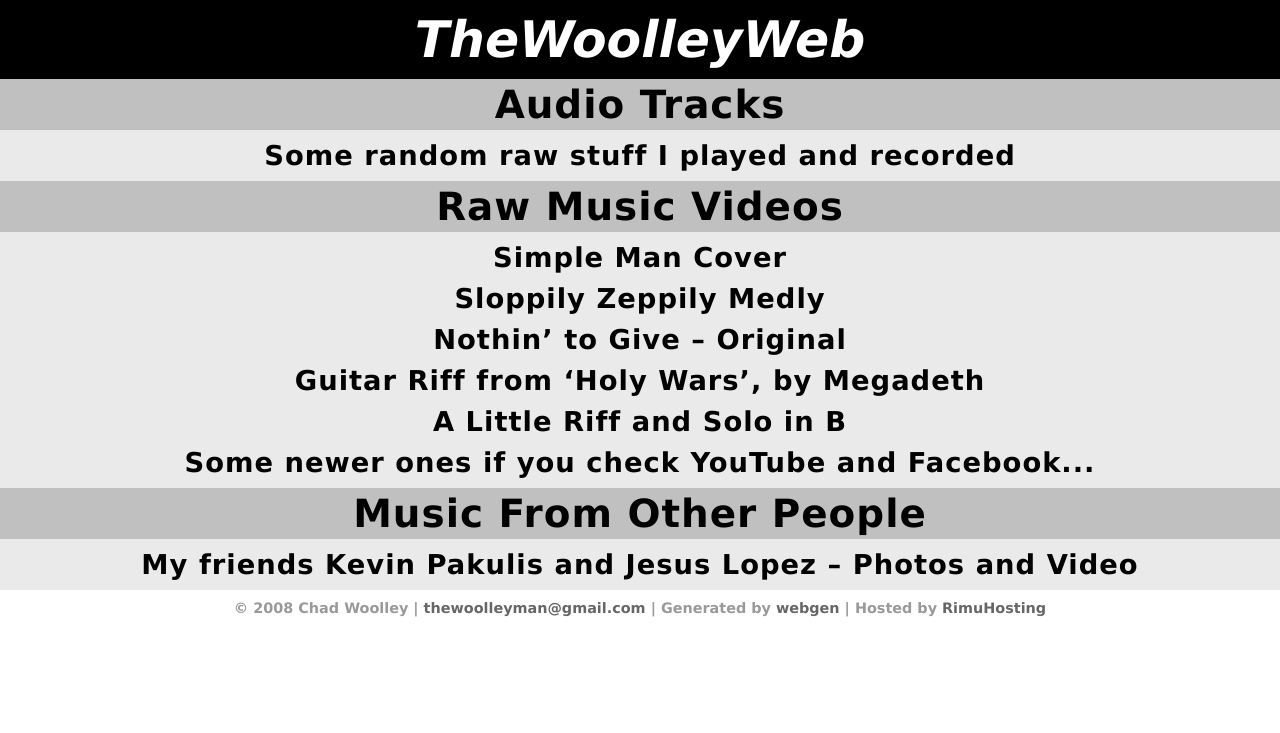
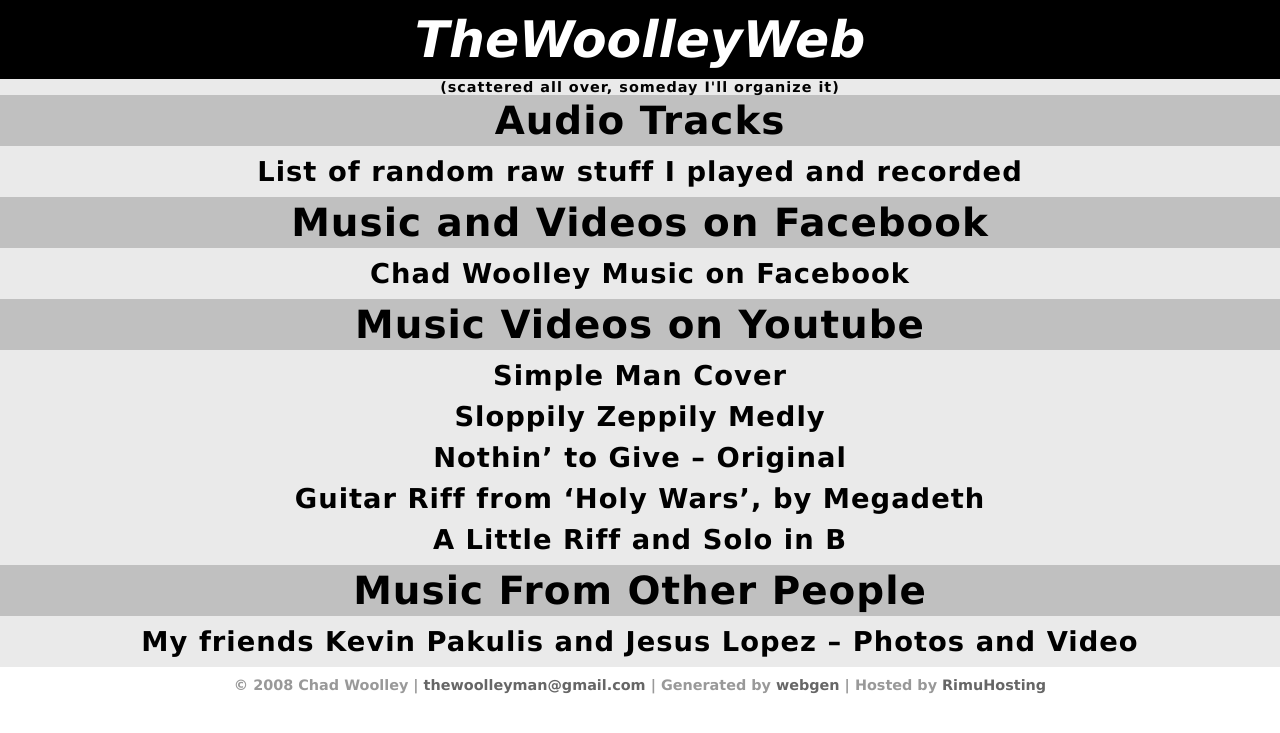
Before and after one commit to thewoolleyman/thewoolleyman, a Jekyll site: the page hobbies/music.html, which Jekyll copies as it is, in a window 1280 px wide. Shown: the top 733 px of the page. Built offline with Jekyll 4.4.1, drawn with Linux system fonts in a browser that asks for light colours.

Commit message:
update pics and music

```diff
--- a/hobbies/music.html
+++ b/hobbies/music.html
@@ -26,22 +26,41 @@
       </div>
 
       <div id="content">
-<h1>Audio Tracks</h1>
-<h2><a href="http://www.thewoolleyweb.com/music">Some random raw stuff I played and recorded</a></h2>
-<h1>Raw Music Videos</h1>
-<h2><a href="http://www.youtube.com/watch?v=VBRKFCDD3go" title="cover of a Junkyard tune">Simple Man Cover</a></h2>
-<h2><a href="http://www.youtube.com/watch?v=sVEm3BrsHLI" title="Three of my Led Zep Faves">Sloppily Zeppily Medly</a></h2>
-<h2><a href="http://www.youtube.com/watch?v=_lOkaO20AbE">Nothin&#8217; to Give &#8211; Original</a></h2>
-<h2><a href="http://www.youtube.com/watch?v=BSC0DN4n2G0">Guitar Riff from &#8216;Holy Wars&#8217;, by Megadeth</a></h2>
-<h2><a href="http://www.youtube.com/watch?v=Z-VGxrQdUys">A Little Riff and Solo in B</a></h2>
-<h2>Some newer ones if you check YouTube and Facebook...</h2>
-<h1>Music From Other People</h1>
-<h2>My friends <a href="http://kevinpakulis.com/">Kevin Pakulis</a> and <a href="http://profile.myspace.com/index.cfm?fuseaction=user.viewprofile&amp;friendID=90686798">Jesus Lopez</a> &#8211; <a href="http://flickr.com/photos/thewoolleyman/sets/72157608048864393">Photos</a> and <a href="http://flickr.com/photos/thewoolleyman/2944124572/in/set-72157608048864393/">Video</a></h2>
+        (scattered all over, someday I'll organize it)
+
+        <h1>Audio Tracks</h1>
+        <h2><a href="http://www.thewoolleyweb.com/music">List of random raw stuff I played and
+          recorded</a></h2>
+
+        <h1>Music and Videos on Facebook</h1>
+        <h2><a href="https://www.facebook.com/Chad-Woolley-Music-170667413570929/">Chad Woolley Music on Facebook</a></h2>
+
+        <h1>Music Videos on Youtube</h1>
+        <h2><a href="http://www.youtube.com/watch?v=VBRKFCDD3go" title="cover of a Junkyard tune">Simple
+          Man Cover</a></h2>
+        <h2><a href="http://www.youtube.com/watch?v=sVEm3BrsHLI" title="Three of my Led Zep Faves">Sloppily
+          Zeppily Medly</a></h2>
+        <h2><a href="http://www.youtube.com/watch?v=_lOkaO20AbE">Nothin&#8217; to Give &#8211;
+          Original</a></h2>
+        <h2><a href="http://www.youtube.com/watch?v=BSC0DN4n2G0">Guitar Riff from &#8216;Holy Wars&#8217;,
+          by Megadeth</a></h2>
+        <h2><a href="http://www.youtube.com/watch?v=Z-VGxrQdUys">A Little Riff and Solo in B</a>
+        </h2>
+
+        <h1>Music From Other People</h1>
+        <h2>My friends <a href="http://kevinpakulis.com/">Kevin Pakulis</a> and <a
+          href="http://profile.myspace.com/index.cfm?fuseaction=user.viewprofile&amp;friendID=90686798">Jesus
+          Lopez</a> &#8211; <a
+          href="http://flickr.com/photos/thewoolleyman/sets/72157608048864393">Photos</a> and <a
+          href="http://flickr.com/photos/thewoolleyman/2944124572/in/set-72157608048864393/">Video</a>
+        </h2>
       </div>
 
     </div>
 
-    <div id="footer">&copy; 2008 Chad Woolley | <a href="mailto:thewoolleyman@gmail.com">thewoolleyman@gmail.com</a> | Generated by <a href="http://webgen.rubyforge.org">webgen</a> | Hosted by <a href="http://rimuhosting.com">RimuHosting</a></div>
+    <div id="footer">&copy; 2008 Chad Woolley | <a href="mailto:thewoolleyman@gmail.com">thewoolleyman@gmail.com</a>
+      | Generated by <a href="http://webgen.rubyforge.org">webgen</a> | Hosted by <a
+        href="http://rimuhosting.com">RimuHosting</a></div>
     <script src="http://www.google-analytics.com/urchin.js" type="text/javascript">
 </script>
 <script type="text/javascript">
--- a/index.html
+++ b/index.html
@@ -68,10 +69,9 @@
 <h2><a href="https://content.pivotal.io/authors/chad-woolley" title="At pivotallabs.com">Work Blog (defunct)</a></h2>
 <h2><a href="resume/resume_woolley.html" title="Not up to date">Resume</a></h2>
 <h1>Personal</h1>
-<h2><a href="music">Some Random Music I've Made</a></h2>
+<h2><a href="hobbies/music.html" title="Random raw snippets of me playing the same 5 riffs over and over">My Music</a></h2>
 <h2><a href="pics/index.html" title="are you &lt;span class=&quot;caps&quot;&gt;SURE&lt;/span&gt; you want to see these???">My Photos and Video</a></h2>
 <h2><a href="hobbies/index.html" title="&lt;span class=&quot;caps&quot;&gt;OTHER&lt;/span&gt; than hacking">My Hobbies</a></h2>
-<h2><a href="hobbies/music.html" title="Random raw snippets of me playing the same 5 riffs over and over">My Music</a></h2>
 <h2><a href="http://del.icio.us/thewoolleyman" title="Stuff I find&amp;#8230; interesting.">My Links</a> (defunct)</h2>
 <h1>Contact</h1>
 <h2>
--- a/pics/index.html
+++ b/pics/index.html
@@ -27,6 +27,8 @@
 
       <div id="content">
         <h1>Pictures and Video</h1>
+<h2><a href="https://www.facebook.com/thewoolleyman/photos" title="are you &lt;span class=&quot;caps&quot;&gt;SURE&lt;/span&gt; you want to see these???">Facebook Photos</a></h2>
+<h2><a href="https://www.facebook.com/thewoolleyman/media_set?set=vb.650387937&type=2" title="are you &lt;span class=&quot;caps&quot;&gt;SURE&lt;/span&gt; you want to see these???">Facebook Videos</a></h2>
 <h2><a href="http://www.flickr.com/photos/thewoolleyman" title="are you &lt;span class=&quot;caps&quot;&gt;SURE&lt;/span&gt; you want to see these???">Pictures and Video on Flickr</a></h2>
 <h2><a href="http://www.youtube.com/thewoolleyman">YouTube</a></h2>
 <h1>Special Photo Sets</h1>
```
Also changed, not shown: other parts of index.html (+2 -1 lines).
